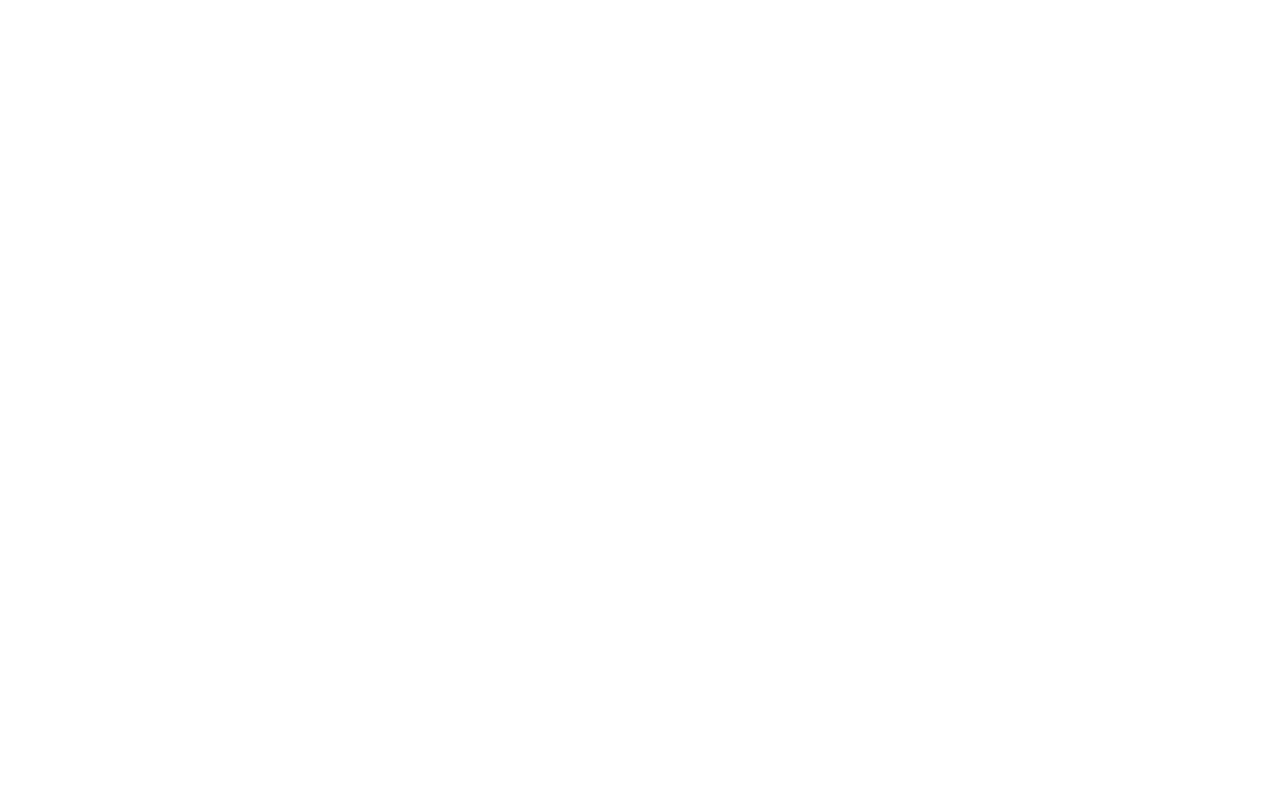
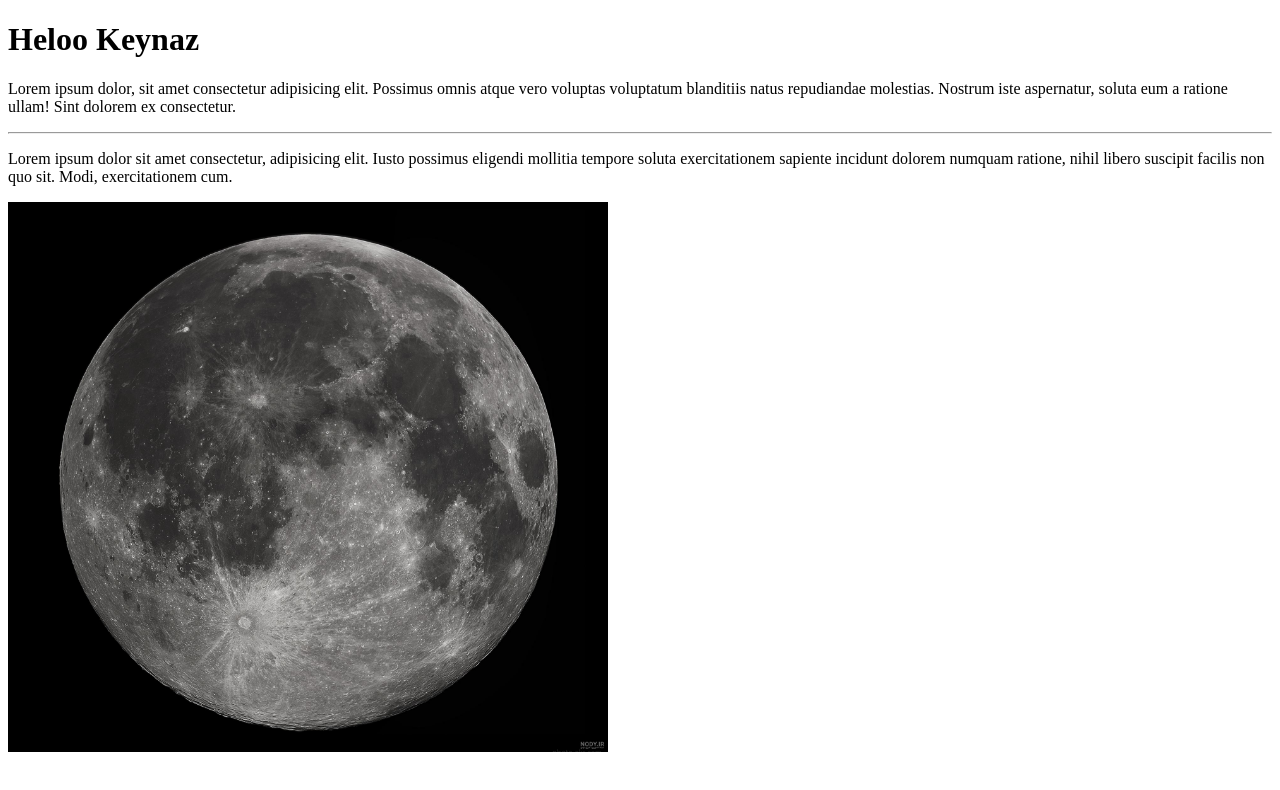
Before and after one commit to ReyhaneSahrakari/Reyhane_Sahrakari, a plain HTML site: page index.html in a window 1280 px wide. Drawn offline with Linux system fonts and the light colour scheme.

Commit message:
part2(add paragraph and img)

```diff
--- a/index.html
+++ b/index.html
@@ -6,6 +6,17 @@
     <title>Document</title>
 </head>
 <body>
+    <h1>Heloo Keynaz</h1>
+    <p>Lorem ipsum dolor, sit amet consectetur adipisicing elit. Possimus omnis atque vero voluptas voluptatum blanditiis natus repudiandae molestias. Nostrum iste aspernatur, soluta eum a ratione ullam! Sint dolorem ex consectetur.
 
+    </p>
+
+    <hr>
+
+    <p>Lorem ipsum dolor sit amet consectetur, adipisicing elit. Iusto possimus eligendi mollitia tempore soluta exercitationem sapiente incidunt dolorem numquam ratione, nihil libero suscipit facilis non quo sit. Modi, exercitationem cum.
+
+    </p>
+
+    <img src="/moon.jpg" height="550" width="600">
 </body>
 </html>
```
Also changed, not shown: moon.jpg (added).
